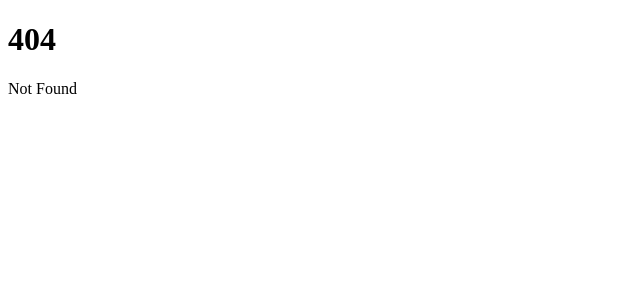
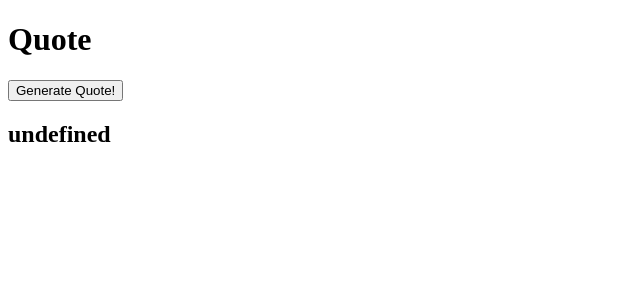
Before and after one commit to ryanneilparker/portfolio, a SvelteKit app: page /contact/quote in a window 1280 px wide. Before the commit this address had no page. Shown: the top 300 px of the page, without its empty margins (0-640 px from the left). Built offline with nearby package versions, Linux system fonts and the light colour scheme.

Commit message:
feature: add mvp routes

```diff
--- a/src/routes/+page.svelte
+++ b/src/routes/+page.svelte
@@ -1,2 +1 @@
-<h1>Welcome to SvelteKit</h1>
-<p>Visit <a href="https://kit.svelte.dev">kit.svelte.dev</a> to read the documentation</p>
+<h1>Home</h1>
--- /dev/null
+++ b/src/routes/contact/+page.svelte
@@ -0,0 +1 @@
+<h1>Contact</h1>
--- /dev/null
+++ b/src/routes/contact/quote/+page.svelte
@@ -0,0 +1,14 @@
+<script>
+	let generatedQuote;
+
+	async function generateQuote() {
+		const response = await fetch('/contact/quote/generate');
+		generatedQuote = await response.json();
+	}
+</script>
+
+<h1>Quote</h1>
+
+<button on:click={generateQuote}>Generate Quote!</button>
+
+<h2>{generatedQuote}</h2>
--- /dev/null
+++ b/src/routes/contact/quote/generate/+server.js
@@ -0,0 +1,7 @@
+import { json } from '@sveltejs/kit';
+
+export function GET() {
+	const quote = 'This is a generated quote.' + Math.random();
+
+	return json(quote);
+}
--- /dev/null
+++ b/src/routes/content/+page.svelte
@@ -0,0 +1 @@
+<h1>Content</h1>
--- /dev/null
+++ b/src/routes/content/generate/+server.js
@@ -0,0 +1,7 @@
+import { json } from '@sveltejs/kit';
+
+export function GET() {
+	const blog = 'This is a generated blog.';
+
+	return json(blog);
+}
--- /dev/null
+++ b/src/routes/experience/+page.svelte
@@ -0,0 +1 @@
+<h1>Experience</h1>
--- /dev/null
+++ b/src/routes/projects/+page.svelte
@@ -0,0 +1 @@
+<h1>Projects</h1>
```
Also changed, not shown: 1 other file (tests, documents, lock files or other folders).
